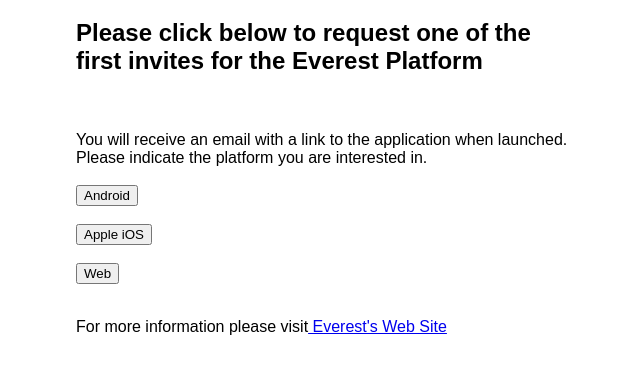
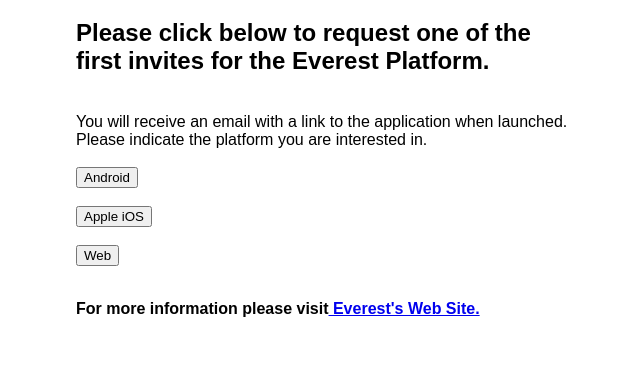
Before and after one commit to Everestdotorg/Everestdotorg.github.io, a plain HTML site: page web/invite_signup_page.html in a window 1280 px wide. Shown: the part 306-676 px from the top of the page, without its empty margins (314-954 px from the left). Drawn offline with Linux system fonts and the light colour scheme.

Commit message:
Update invite_signup_page.html

```diff
--- a/web/invite_signup_page.html
+++ b/web/invite_signup_page.html
@@ -29,8 +29,7 @@
 <h1> Be one of the first to gain access.<br/></h1>
 <p></p>
 
-<p><bold><h2>Please click below to request one of the first invites for the Everest Platform </a></strong></bold></h2></p>
-<br/>
+<p><bold><h2>Please click below to request one of the first invites for the Everest Platform. </a></strong></bold></h2></p>
 <br/>
 You will receive an email with a link to the application when launched. Please indicate the platform you are interested in. <br/>
 <br/>
@@ -42,7 +41,7 @@
 
 <br/>
 
-  <p><bold>For more information please visit<a href="https://everest.org">  Everest's Web Site  </a></bold></p>
+  <p><strong><bold>For more information please visit<a href="https://everest.org">  Everest's Web Site.  </a></bold></strong></p>
 
 </div>
 </span>
```
